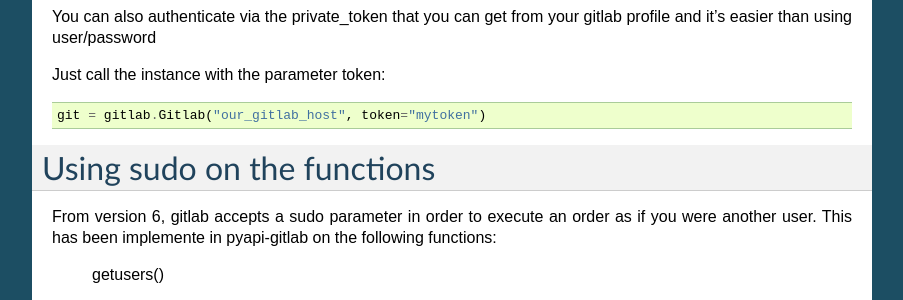
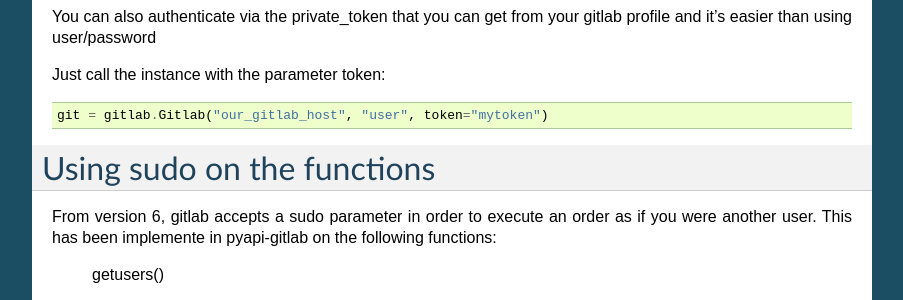
Before and after one commit to pyapi-gitlab/pyapi-gitlab, a Sphinx documentation site: the page built from docs/index.rst, in a window 1280 px wide and 900 px high, scrolled down 528 px. Shown: the part 152-452 px from the top of the window, without its empty margins (198-1101 px from the left). Built offline with Sphinx 7.4.7, drawn with Linux system fonts in a browser that asks for light colours.

Commit message:
Small bugfix in the documentation. Initialize gitlab object with auth token: the user must be setted

```diff
--- a/docs/index.rst
+++ b/docs/index.rst
@@ -44,7 +44,7 @@
 
 Just call the instance with the parameter token::
 
-    git = gitlab.Gitlab("our_gitlab_host", token="mytoken")
+    git = gitlab.Gitlab("our_gitlab_host", "user", token="mytoken")
 
 
 Using sudo on the functions
--- a/gitlab/__init__.py
+++ b/gitlab/__init__.py
@@ -13,7 +13,7 @@
     """
     Gitlab class
     """
-    def __init__(self, host, user, token="", verify_ssl=False):
+    def __init__(self, host, user, token="", verify_ssl=True):
         """
         on init we setup the token used for all the api calls and all the urls
         :param host: host of gitlab
```
